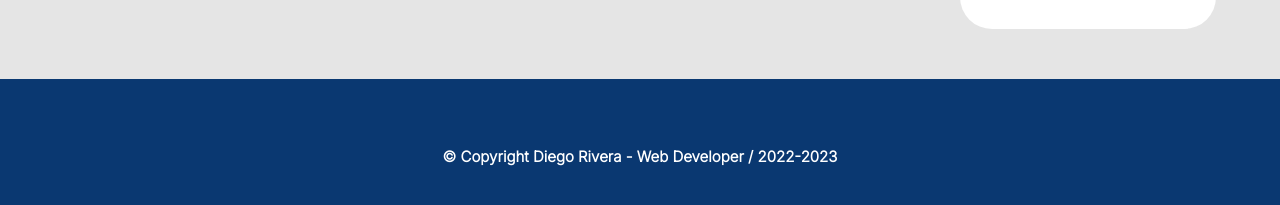
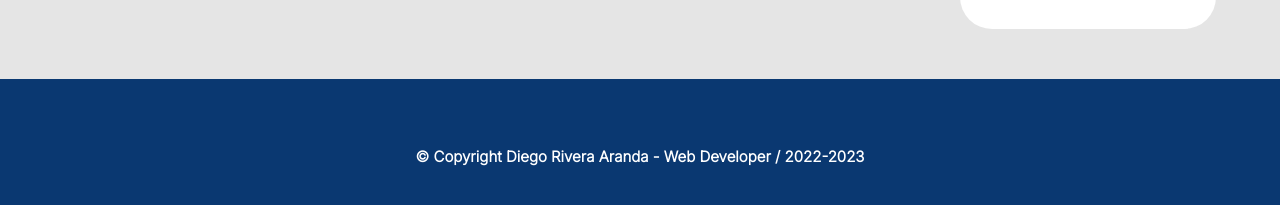
Before and after one commit to DiegoRivera05/Encriptador.github.io, a plain HTML site: page index.html in a window 1280 px wide. Shown: the part 771-976 px from the top of the page. Drawn offline with Linux system fonts and the light colour scheme.

Commit message:
Cambio de copyright

```diff
--- a/index.html
+++ b/index.html
@@ -64,7 +64,7 @@
         <footer>
 
             <div class="contenedorcopy">
-                <p class="copyright">	&#169; Copyright Diego Rivera - Web Developer / 2022-2023</p>
+                <p class="copyright">	&#169; Copyright Diego Rivera Aranda - Web Developer / 2022-2023</p>
             </div>
 
 
```
